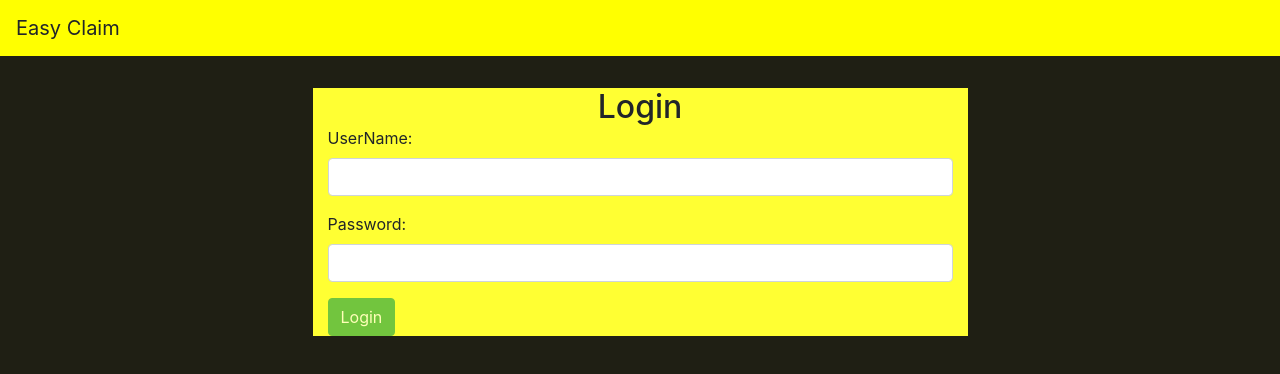
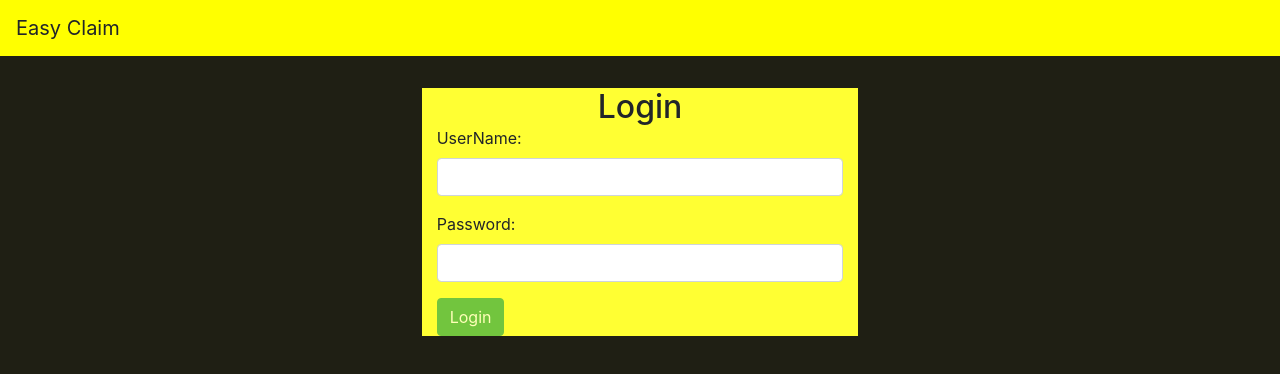
Before and after one commit to Sweta8826/capstone-easyclaim-frontend, an Angular app: page / in a window 1280 px wide. Shown: the top 374 px of the page. Built offline with nearby package versions, Linux system fonts and the light colour scheme.

Commit message:
Reduced the size of login screen window

```diff
--- a/src/app/login/login.component.html
+++ b/src/app/login/login.component.html
@@ -1,6 +1,6 @@
 <div class="row">
 
-  <div class="col-md-6 login-container">
+  <div class="col-md-4 login-container">
     <h2 style="margin: auto">Login </h2>
     <form [formGroup]="loginForm" (ngSubmit)="onSubmit()">
       <div class="form-group">
```
